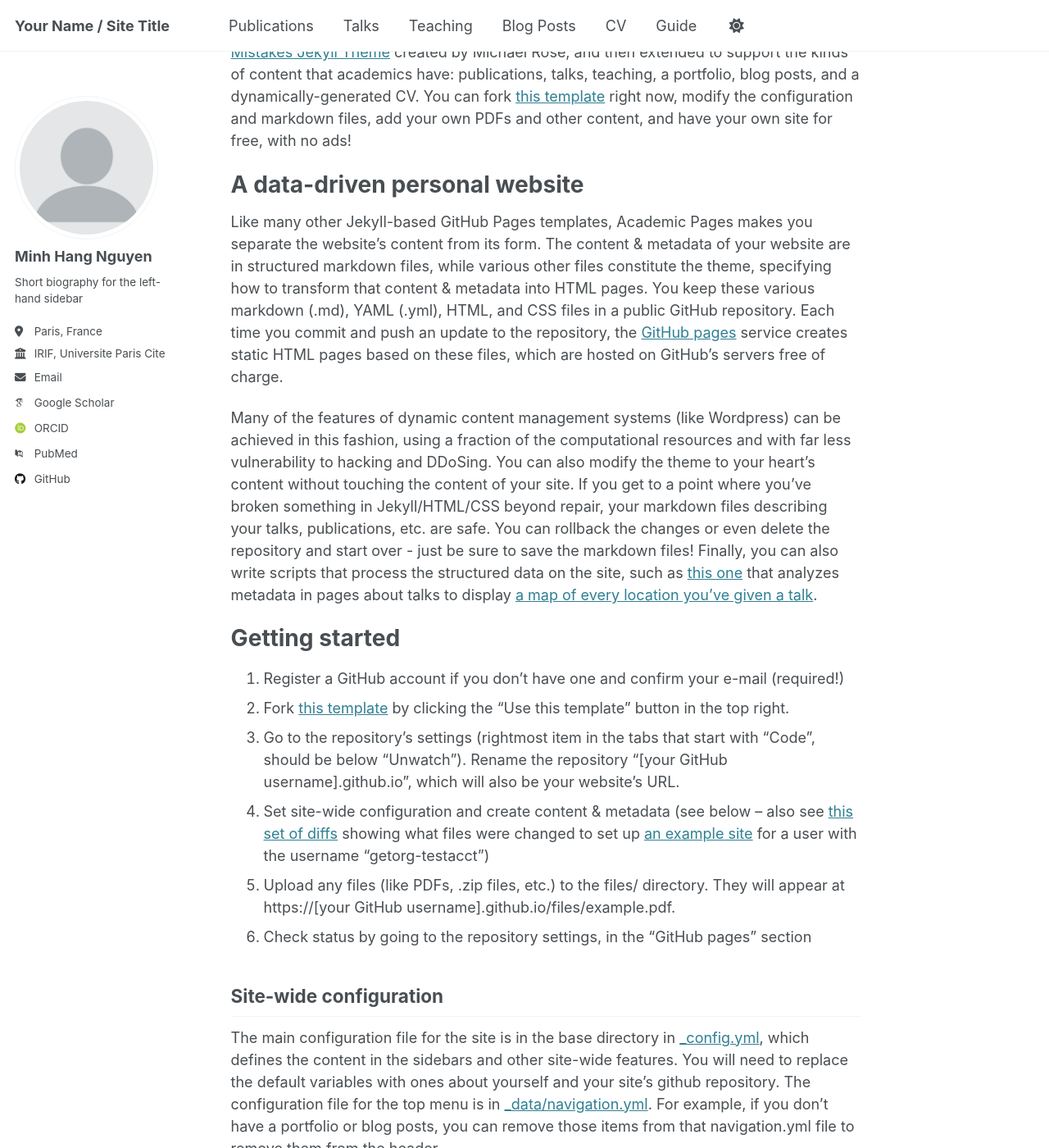
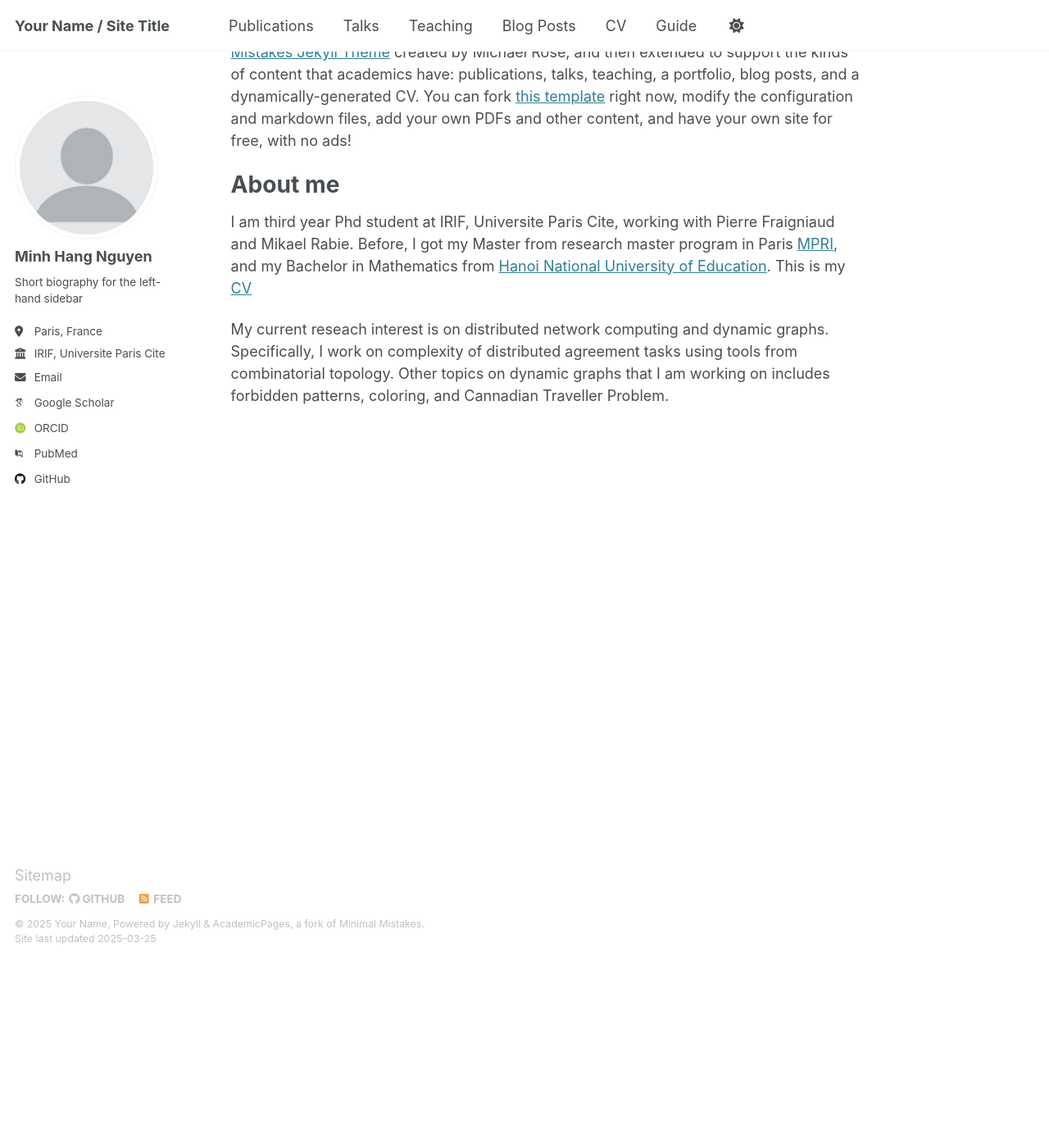
Before and after one commit to minhhangng/minhhangng.github.io, a Jekyll site: the page built from _pages/about.md, in a window 1280 px wide and 1400 px high, scrolled down 227 px. Shown: the whole window at 82% size. Built offline with Jekyll 4.4.1, drawn with Linux system fonts in a browser that asks for light colours; some web fonts are replaced; some of the changed text lies outside the part shown.

Commit message:
Update about.md

```diff
--- a/_pages/about.md
+++ b/_pages/about.md
@@ -9,41 +9,8 @@ redirect_from:
 
 This is the front page of a website that is powered by the [Academic Pages template](https://github.com/academicpages/academicpages.github.io) and hosted on GitHub pages. [GitHub pages](https://pages.github.com) is a free service in which websites are built and hosted from code and data stored in a GitHub repository, automatically updating when a new commit is made to the repository. This template was forked from the [Minimal Mistakes Jekyll Theme](https://mmistakes.github.io/minimal-mistakes/) created by Michael Rose, and then extended to support the kinds of content that academics have: publications, talks, teaching, a portfolio, blog posts, and a dynamically-generated CV. You can fork [this template](https://github.com/academicpages/academicpages.github.io) right now, modify the configuration and markdown files, add your own PDFs and other content, and have your own site for free, with no ads!
 
-A data-driven personal website
+About me
 ======
-Like many other Jekyll-based GitHub Pages templates, Academic Pages makes you separate the website's content from its form. The content & metadata of your website are in structured markdown files, while various other files constitute the theme, specifying how to transform that content & metadata into HTML pages. You keep these various markdown (.md), YAML (.yml), HTML, and CSS files in a public GitHub repository. Each time you commit and push an update to the repository, the [GitHub pages](https://pages.github.com/) service creates static HTML pages based on these files, which are hosted on GitHub's servers free of charge.
+I am third year Phd student at IRIF, Universite Paris Cite, working with Pierre Fraigniaud and Mikael Rabie. Before, I got my Master from research master program in Paris [MPRI](https://wikimpri.dptinfo.ens-cachan.fr/doku.php), and my Bachelor in Mathematics from [Hanoi National University of Education](https://english.hnue.edu.vn). This is my [CV](files/CV-2.pdf)
 
-Many of the features of dynamic content management systems (like Wordpress) can be achieved in this fashion, using a fraction of the computational resources and with far less vulnerability to hacking and DDoSing. You can also modify the theme to your heart's content without touching the content of your site. If you get to a point where you've broken something in Jekyll/HTML/CSS beyond repair, your markdown files describing your talks, publications, etc. are safe. You can rollback the changes or even delete the repository and start over - just be sure to save the markdown files! Finally, you can also write scripts that process the structured data on the site, such as [this one](https://github.com/academicpages/academicpages.github.io/blob/master/talkmap.ipynb) that analyzes metadata in pages about talks to display [a map of every location you've given a talk](https://academicpages.github.io/talkmap.html).
-
-Getting started
-======
-1. Register a GitHub account if you don't have one and confirm your e-mail (required!)
-1. Fork [this template](https://github.com/academicpages/academicpages.github.io) by clicking the "Use this template" button in the top right.
-1. Go to the repository's settings (rightmost item in the tabs that start with "Code", should be below "Unwatch"). Rename the repository "[your GitHub username].github.io", which will also be your website's URL.
-1. Set site-wide configuration and create content & metadata (see below -- also see [this set of diffs](http://archive.is/3TPas) showing what files were changed to set up [an example site](https://getorg-testacct.github.io) for a user with the username "getorg-testacct")
-1. Upload any files (like PDFs, .zip files, etc.) to the files/ directory. They will appear at https://[your GitHub username].github.io/files/example.pdf.
-1. Check status by going to the repository settings, in the "GitHub pages" section
-
-Site-wide configuration
-------
-The main configuration file for the site is in the base directory in [_config.yml](https://github.com/academicpages/academicpages.github.io/blob/master/_config.yml), which defines the content in the sidebars and other site-wide features. You will need to replace the default variables with ones about yourself and your site's github repository. The configuration file for the top menu is in [_data/navigation.yml](https://github.com/academicpages/academicpages.github.io/blob/master/_data/navigation.yml). For example, if you don't have a portfolio or blog posts, you can remove those items from that navigation.yml file to remove them from the header.
-
-Create content & metadata
-------
-For site content, there is one markdown file for each type of content, which are stored in directories like _publications, _talks, _posts, _teaching, or _pages. For example, each talk is a markdown file in the [_talks directory](https://github.com/academicpages/academicpages.github.io/tree/master/_talks). At the top of each markdown file is structured data in YAML about the talk, which the theme will parse to do lots of cool stuff. The same structured data about a talk is used to generate the list of talks on the [Talks page](https://academicpages.github.io/talks), each [individual page](https://academicpages.github.io/talks/2012-03-01-talk-1) for specific talks, the talks section for the [CV page](https://academicpages.github.io/cv), and the [map of places you've given a talk](https://academicpages.github.io/talkmap.html) (if you run this [python file](https://github.com/academicpages/academicpages.github.io/blob/master/talkmap.py) or [Jupyter notebook](https://github.com/academicpages/academicpages.github.io/blob/master/talkmap.ipynb), which creates the HTML for the map based on the contents of the _talks directory).
-
-**Markdown generator**
-
-The repository includes [a set of Jupyter notebooks](https://github.com/academicpages/academicpages.github.io/tree/master/markdown_generator
-) that converts a CSV containing structured data about talks or presentations into individual markdown files that will be properly formatted for the Academic Pages template. The sample CSVs in that directory are the ones I used to create my own personal website at stuartgeiger.com. My usual workflow is that I keep a spreadsheet of my publications and talks, then run the code in these notebooks to generate the markdown files, then commit and push them to the GitHub repository.
-
-How to edit your site's GitHub repository
-------
-Many people use a git client to create files on their local computer and then push them to GitHub's servers. If you are not familiar with git, you can directly edit these configuration and markdown files directly in the github.com interface. Navigate to a file (like [this one](https://github.com/academicpages/academicpages.github.io/blob/master/_talks/2012-03-01-talk-1.md) and click the pencil icon in the top right of the content preview (to the right of the "Raw | Blame | History" buttons). You can delete a file by clicking the trashcan icon to the right of the pencil icon. You can also create new files or upload files by navigating to a directory and clicking the "Create new file" or "Upload files" buttons.
-
-Example: editing a markdown file for a talk
-![Editing a markdown file for a talk](/images/editing-talk.png)
-
-For more info
-------
-More info about configuring Academic Pages can be found in [the guide](https://academicpages.github.io/markdown/), the [growing wiki](https://github.com/academicpages/academicpages.github.io/wiki), and you can always [ask a question on GitHub](https://github.com/academicpages/academicpages.github.io/discussions). The [guides for the Minimal Mistakes theme](https://mmistakes.github.io/minimal-mistakes/docs/configuration/) (which this theme was forked from) might also be helpful.
+My current reseach interest is on distributed network computing and dynamic graphs. Specifically, I work on complexity of distributed agreement tasks using tools from combinatorial topology. Other topics on dynamic graphs that I am working on includes forbidden patterns, coloring, and Cannadian Traveller Problem.
```
